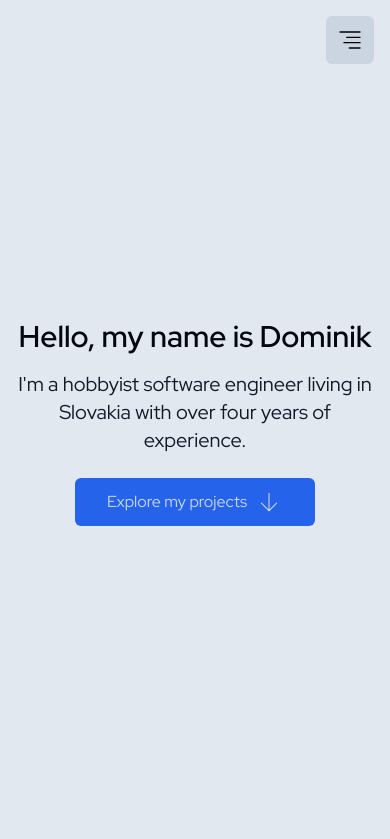
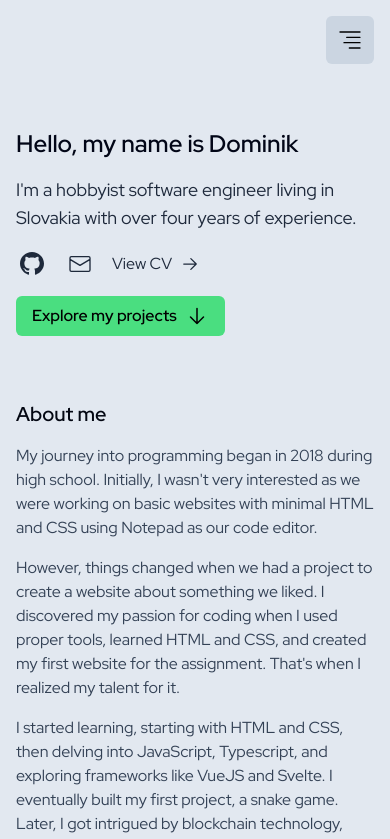
Before and after one commit to Dmc0125/personal-website, a SvelteKit app: page / in a window 390 px wide. Shown: the top 839 px of the page. Built offline with nearby package versions, Linux system fonts and the light colour scheme; no server answers.

Commit message:
New landing, added about me

```diff
--- a/src/lib/i18n/translations.ts
+++ b/src/lib/i18n/translations.ts
@@ -3,18 +3,18 @@ export type LocaleTranslations = {
 	landingTitle: string;
 	landingBody: string;
 	landingExplore: string;
+	landingViewCV: string;
+
+	aboutMeTitle: string;
+	aboutMeBody: string;
 
 	projectsTitle: string;
 
 	fundingArbitrageTitle: string;
 	fundingArbitrageBody: string;
 
-	anchorClientGenTitle: string;
 	anchorClientGenBody: string;
-
-	meteoraTitle: string;
 	meteoraBody: string;
-
 	sveegyBody: string;
 
 	contactMeTitle: string;
@@ -33,6 +33,32 @@ translations.set('en', {
 	landingBody:
 		"I'm a hobbyist software engineer living in Slovakia with over four years of experience.",
 	landingExplore: 'Explore my projects',
+	landingViewCV: 'View CV',
+
+	aboutMeTitle: 'About me',
+	aboutMeBody: `
+		<p>
+			My journey into programming began in 2018 during high school.
+			Initially, I wasn't very interested as we were working on basic websites
+			with minimal HTML and CSS using Notepad as our code editor.
+		</p>
+		<p>
+			However, things changed when we had a project to create a website about something we liked.
+			I discovered my passion for coding when I used proper tools, learned HTML and CSS,
+			and created my first website for the assignment. That's when I realized my talent for it.
+		</p>
+		<p>
+			I started learning, starting with HTML and CSS, then delving into JavaScript, Typescript,
+			and exploring frameworks like VueJS and Svelte. I eventually built my first project, a snake game.
+			Later, I got intrigued by blockchain technology, especially Solana. To automate tasks,
+			I began creating bots using Node.js initially, but then I learned Rust for Solana development.
+			After a few weeks, I successfully deployed a simple program and now focus on building a bot using this technology.
+		</p>
+		<p>
+			I'm passionate about expanding my skills and exploring the possibilities of technology.
+			I'm always eager to take on new challenges.
+		</p>
+	`,
 
 	projectsTitle: 'My projects',
 
@@ -42,7 +68,6 @@ translations.set('en', {
 		on two derivatives futures markets - Mango Markets and Drift.
 	`,
 
-	anchorClientGenTitle: 'Anchor-client-gen',
 	anchorClientGenBody: `
 		Rust tool for generating
 		SDK packages from Anchor IDL. This project
@@ -50,7 +75,6 @@ translations.set('en', {
 		but supports more recent versions and features of Anchor.
 	`,
 
-	meteoraTitle: 'Meteora Autocompounder',
 	meteoraBody: `
 		A bot that automatically collects rewards earned from providing liquidity to
 		Meteora pools based on specified time interval. All the collected rewards are
@@ -90,6 +114,31 @@ translations.set('sk', {
 	landingBody:
 		'Som softfvérový programátor žijúci na Slovensku, programovanie je moje hobby posledné štyry roky.',
 	landingExplore: 'Moje projekty',
+	landingViewCV: 'Pozrieť CV',
+
+	aboutMeTitle: 'O mne',
+	aboutMeBody: `
+		<p>
+			Moja cesta k programovaniu sa začala v roku 2018 počas strednej školy.
+			Spočiatku ma to veľmi nezaujímalo, pretože sme pracovali na základných webových stránkach
+			s minimálnym používaním HTML a CSS a ako editor sme používali Notepad.
+		</p>
+		<p>
+			Veci sa však zmenili, keď sme dostali vytvoriť webovú stránku o niečom, čo máme radi.
+			Pri používaní správnych nástrojov som zistil, že programovanie ma baví, naučil som sa HTML a CSS,
+			a vytvoril som svoju prvú webovú stránku pre túto úlohu..
+		</p>
+		<p>
+			Začal som sa učiť, spočiatku HTML a CSS, potom som sa ponoril do JavaScriptu, Typescriptu a do frameworkov
+			ako VueJS a Svelte. Nakoniec som vytvoril svoj prvý projekt, hru hada. Neskôr ma zaujala technológia blockchain,
+			najmä Solana. Aby som automatizoval úlohy, začal som spočiatku vytvárať botov pomocou Node.js, ale kvôli tomu, že
+			Solana používa Rust na vytváranie programov, začal som sa učiť Rust. Po niekoľkých týždňoch som úspešne vytvoril
+			jednoduchý program a momentálne pracujem na vytvorení bota, ktorý využíva tento program.
+		</p>
+		<p>
+			Baví ma rozširovať svoje zručnosti a objavovať možnosti technológií. Vždy sa teším na nové výzvy.
+		</p>
+	`,
 
 	projectsTitle: 'Moje projekty',
 
@@ -99,14 +148,12 @@ translations.set('sk', {
 		burzách - Mango Markets a Drift.
 	`,
 
-	anchorClientGenTitle: 'Anchor-client-gen',
 	anchorClientGenBody: `
 		Nástroj na generovanie SDK balíkov pomocou Anchor IDL.
 		Tento projekt bol značne inšpirovaný existujúcim nástrojom anchor-gen,
 		ale podporuje novšie verzie Anchor.
 	`,
 
-	meteoraTitle: 'Meteora Autocompounder',
 	meteoraBody: `
 		Meteora Autocompounder je bot, ktorý
 		sa pripája k blockchainu Solana, konkrétne Meteora
--- a/src/lib/projects.ts
+++ b/src/lib/projects.ts
@@ -28,13 +28,13 @@ export const projects: Readable<ProjectContent[]> = derived(
 				repository: `https://github.com/${projectsRepos[0]}`,
 			},
 			{
-				title: $currentTranslations.anchorClientGenTitle,
+				title: 'Anchor-client-gen',
 				body: $currentTranslations.anchorClientGenBody,
 				tools: ['Rust', 'Anchor'],
 				repository: `https://github.com/${projectsRepos[1]}`,
 			},
 			{
-				title: $currentTranslations.meteoraTitle,
+				title: 'Meteora Autocompounder',
 				body: $currentTranslations.meteoraBody,
 				tools: ['Typescript', 'Nodejs'],
 				repository: `https://github.com/${projectsRepos[2]}`,
--- a/src/routes/+page.svelte
+++ b/src/routes/+page.svelte
@@ -25,37 +25,94 @@
 
 <section
 	id="landing"
-	class="w-full px-4 md:px-0 md:w-1/3 mx-auto h-screen flex align-middle justify-center flex-col"
+	class="py-32 px-4 sm:px-0 sm:grid gap-x-8 xl:gap-x-32 grid-cols-2 w-full xl:max-w-[1200px] sm:w-[600px] xl:w-full mx-auto"
 >
-	<h1 class="text-3xl font-semibold text-center text-gray-950">
+	<div class="relative">
+		<div class="sticky top-12 h-fit">
+			<h1 class="text-2xl font-semibold text-slate-950">
 				{$currentTranslations.landingTitle}
 			</h1>
-	<p class="text-xl font-normal mt-4 max-w-xl text-center text-gray-900">
+			<p class="text-lg mt-4 max-w-xl text-slate-800">
 				{$currentTranslations.landingBody}
 			</p>
+
+			<div class="mt-4 text-slate-800 flex items-center gap-x-4">
+				<a
+					href="https://github.com/dmc0125"
+					target="_blank"
+					rel="noopener noreferrer"
+					class="w-8 h-8"
+				>
+					<svg
+						class="h-full aspect-square"
+						viewBox="0 0 40 40"
+						fill="none"
+						xmlns="http://www.w3.org/2000/svg"
+						><path
+							d="M20 5C11.7163 5 5 11.5035 5 19.5248C5 25.9432 9.2975 31.3865 15.2585 33.3067C16.0083 33.4397 16.2821 32.9911 16.2821 32.6081C16.2821 32.2623 16.2683 31.117 16.261 29.9042C12.0898 30.7819 11.2082 28.1914 11.2082 28.1914C10.5252 26.5141 9.54283 26.0673 9.54283 26.0673C8.17962 25.1666 9.64625 25.1844 9.64625 25.1844C11.1523 25.2854 11.9452 26.6808 11.9452 26.6808C13.2837 28.9007 15.4571 28.2588 16.3104 27.8865C16.4468 26.9503 16.8349 26.3085 17.2626 25.9468C13.9328 25.5798 10.43 24.3333 10.43 18.7677C10.43 17.1808 11.015 15.8865 11.9727 14.8697C11.8198 14.5009 11.3034 13.023 12.121 11.0239C12.121 11.0239 13.3789 10.6339 16.2463 12.5133C17.442 12.1897 18.7246 12.0301 20 12.0248C21.2744 12.0301 22.5579 12.1915 23.7555 12.5151C26.6174 10.6339 27.8772 11.0257 27.8772 11.0257C28.6975 13.0266 28.1812 14.5026 28.0273 14.8697C28.9886 15.8865 29.5691 17.1808 29.5691 18.7677C29.5691 24.3475 26.0608 25.5762 22.7191 25.9361C23.2593 26.3865 23.7372 27.2695 23.7372 28.6241C23.7372 30.5656 23.717 32.1312 23.717 32.6099C23.717 32.9964 23.9899 33.4485 24.7498 33.3067C30.7062 31.3829 35 25.9397 35 19.5248C35 11.5035 28.2837 5 20 5Z"
+							fill="currentColor"
+						/></svg
+					>
+				</a>
+				<a href="mailto:dominikmichal0124@gmail.com">
+					<svg class="w-8 h-8" viewBox="0 0 24 24" fill="none">
+						<path
+							stroke-linecap="round"
+							stroke-linejoin="round"
+							stroke="currentColor"
+							d="M4.5 8.5V7.5C4.5 6.94772 4.94772 6.5 5.5 6.5H18.5C19.0523 6.5 19.5 6.94772 19.5 7.5V8.5M4.5 8.5V16.5C4.5 17.0523 4.94772 17.5 5.5 17.5H18.5C19.0523 17.5 19.5 17.0523 19.5 16.5V8.5M4.5 8.5L12 13L19.5 8.5"
+						/>
+					</svg>
+				</a>
+				<a
+					href="/"
+					target="_blank"
+					rel="noopener noreferrer"
+					class="flex items-center gap-x-2 github-url"
+				>
+					{$currentTranslations.landingViewCV}
+					<svg class="w-5 h-5 transition-all" viewBox="0 0 24 24" fill="none" stroke-width="1.5">
+						<path
+							stroke-linecap="round"
+							stroke-linejoin="round"
+							stroke="currentColor"
+							d="M4.5 12L19.5 12M19.5 12L13 5.5M19.5 12L13 18.5"
+						/>
+					</svg>
+				</a>
+			</div>
 			<a
 				href="#projects"
-		class="w-60 h-12 mt-6 mx-auto px-4 flex items-center justify-center gap-x-2 bg-blue-600 text-slate-300 rounded-md"
+				class="mt-4 w-fit px-4 py-2 bg-green-400 rounded-md flex items-center justify-center gap-x-2 font-medium"
 			>
 				{$currentTranslations.landingExplore}
-		<span class="h-fit">
-			<svg class="w-7 h-7 stroke-current" viewBox="0 0 24 24" fill="none">
+				<svg class="w-6 h-6" viewBox="0 0 24 24" fill="none" stroke-width="1.5">
 					<path
-					stroke-width=".95"
 						stroke-linecap="round"
 						stroke-linejoin="round"
 						stroke="currentColor"
 						d="M12 4.5L12 19.5M12 19.5L18.5 13M12 19.5L5.5 13"
 					/>
 				</svg>
-		</span>
 			</a>
+		</div>
+	</div>
+
+	<div class="mt-16 mb-8 sm:m-0">
+		<h1 class="text-xl xl:text-2xl font-semibold mb-4 text-gray-950">
+			{$currentTranslations.aboutMeTitle}
+		</h1>
+
+		<div class="flex flex-col gap-4 text-slate-700">
+			{@html $currentTranslations.aboutMeBody}
+		</div>
+	</div>
 </section>
 
 <section
 	id="projects"
 	class="
-		w-full xl:max-w-[1200px] sm:w-[600px] xl:w-full mx-auto px-4 sm:px-0 grid
+		w-full xl:max-w-[1200px] sm:w-[600px] xl:w-full mx-auto sm:mt-12 px-4 sm:px-0 grid
 		gap-10 xl:grid-cols-[repeat(2,1fr)] xl:grid-rows-[repeat(auto-fill,min-content)] xl:gap-y-24
 	"
 >
--- a/src/routes/contact-me.svelte
+++ b/src/routes/contact-me.svelte
@@ -90,7 +90,7 @@
 	</div>
 {/if}
 
-<section id="contact" class="mt-32 px-4 sm:px-0 sm:w-[600px] xl:w-1/2 sm:mx-auto">
+<section id="contact" class="mt-32 xl:mt-48 px-4 sm:px-0 sm:w-[600px] xl:w-1/2 sm:mx-auto">
 	<h1 class="text-2xl xl:text-3xl font-semibold text-gray-950">
 		{$currentTranslations.contactMeTitle}
 	</h1>
--- a/src/routes/menu.svelte
+++ b/src/routes/menu.svelte
@@ -47,23 +47,6 @@
 		? 'opacity-100'
 		: 'opacity-0 pointer-events-none'}"
 >
-	<a
-		href="https://github.com/dmc0125"
-		target="_blank"
-		rel="noopener noreferrer"
-		class="block h-full"
-	>
-		<svg
-			class="h-full aspect-square"
-			viewBox="0 0 40 40"
-			fill="none"
-			xmlns="http://www.w3.org/2000/svg"
-			><path
-				d="M20 5C11.7163 5 5 11.5035 5 19.5248C5 25.9432 9.2975 31.3865 15.2585 33.3067C16.0083 33.4397 16.2821 32.9911 16.2821 32.6081C16.2821 32.2623 16.2683 31.117 16.261 29.9042C12.0898 30.7819 11.2082 28.1914 11.2082 28.1914C10.5252 26.5141 9.54283 26.0673 9.54283 26.0673C8.17962 25.1666 9.64625 25.1844 9.64625 25.1844C11.1523 25.2854 11.9452 26.6808 11.9452 26.6808C13.2837 28.9007 15.4571 28.2588 16.3104 27.8865C16.4468 26.9503 16.8349 26.3085 17.2626 25.9468C13.9328 25.5798 10.43 24.3333 10.43 18.7677C10.43 17.1808 11.015 15.8865 11.9727 14.8697C11.8198 14.5009 11.3034 13.023 12.121 11.0239C12.121 11.0239 13.3789 10.6339 16.2463 12.5133C17.442 12.1897 18.7246 12.0301 20 12.0248C21.2744 12.0301 22.5579 12.1915 23.7555 12.5151C26.6174 10.6339 27.8772 11.0257 27.8772 11.0257C28.6975 13.0266 28.1812 14.5026 28.0273 14.8697C28.9886 15.8865 29.5691 17.1808 29.5691 18.7677C29.5691 24.3475 26.0608 25.5762 22.7191 25.9361C23.2593 26.3865 23.7372 27.2695 23.7372 28.6241C23.7372 30.5656 23.717 32.1312 23.717 32.6099C23.717 32.9964 23.9899 33.4485 24.7498 33.3067C30.7062 31.3829 35 25.9397 35 19.5248C35 11.5035 28.2837 5 20 5Z"
-				fill="currentColor"
-			/></svg
-		>
-	</a>
 	<ColorModeSwitch />
 	<select
 		on:change={updateLocale}
```
Lines whose indentation alone changed are shown as unchanged.
